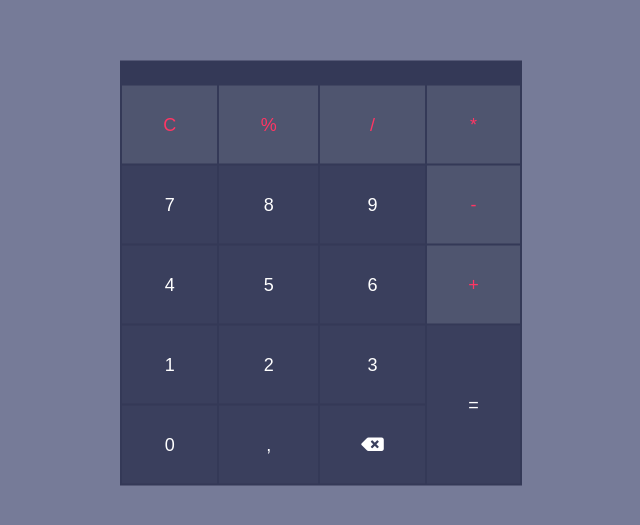
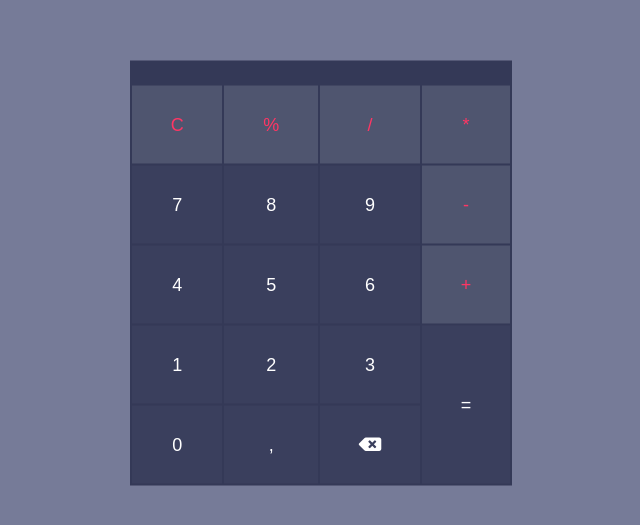
Before and after one commit to felipeDesenvolvedor/calculadora-react, a React (Create React App) app: page / in a window 1280 px wide. Shown: the part 127-652 px from the top of the page, without its empty margins (319-959 px from the left). Built offline with nearby package versions, Linux system fonts and the light colour scheme.

Commit message:
Container RWD

```diff
--- a/src/components/Container.js
+++ b/src/components/Container.js
@@ -5,7 +5,7 @@ const Container = styled.section`
     display:flex;
     flex-direction:column;
     align-content:flex-end;
-    width:400px;
+    width:300px;
     position:absolute;
     top:50%;
     left:50%;
@@ -14,6 +14,9 @@ const Container = styled.section`
     padding:1px;
     font-size:18px;
 
+    @media (min-width:400px) {
+      width:380px;
+    }
 `
 
 export default Container
```
